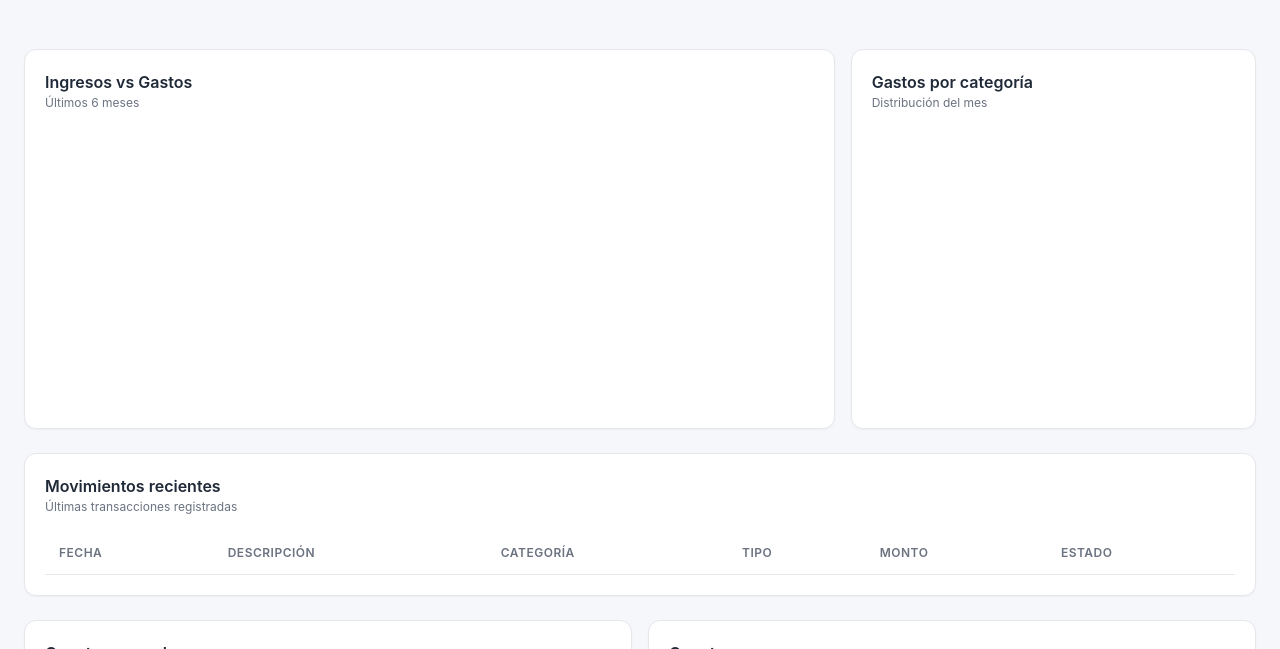
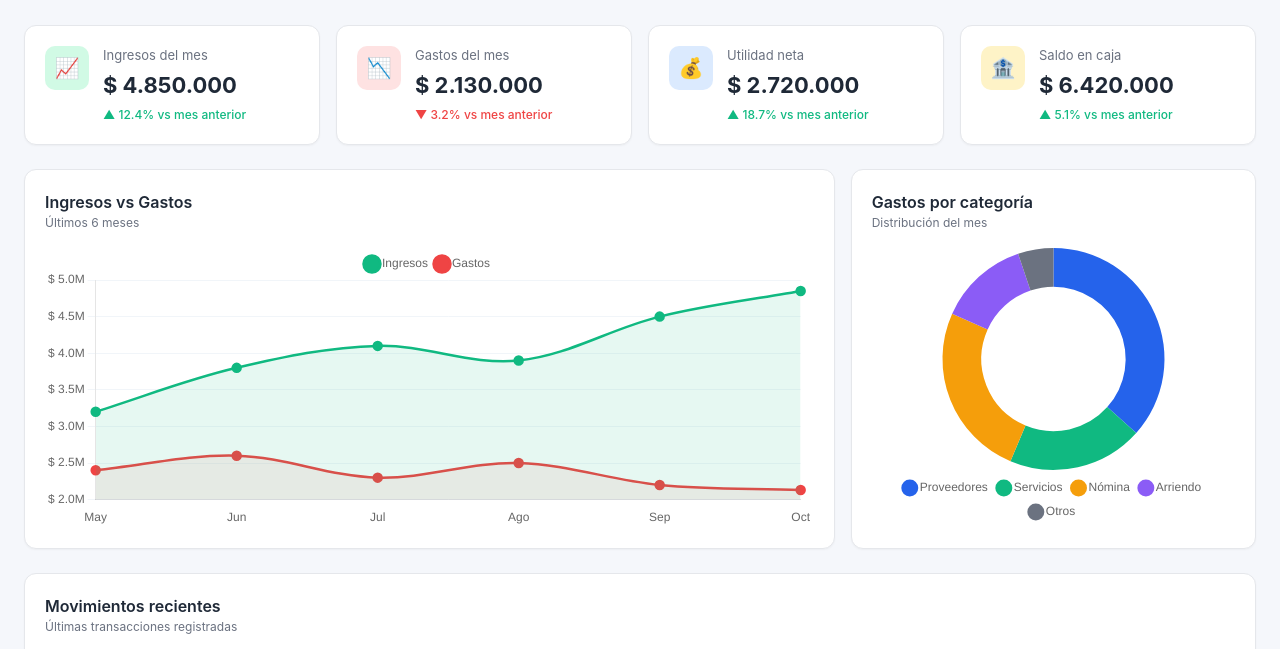
Before and after one commit to diegoamcamargo28-netizen/Dashboard, a plain HTML site: page index.html in a window 1280 px wide. Shown: the part 77-726 px from the top of the page. Drawn offline with nearby package versions, Linux system fonts and the light colour scheme; files that its build step writes are made by us from their sources.

Commit message:
Fix: Correct CSS and JS file paths

```diff
--- a/index.html
+++ b/index.html
@@ -8,8 +8,8 @@
   <!-- Chart.js vía CDN -->
   <script src="https://cdn.jsdelivr.net/npm/chart.js@4.4.1/dist/chart.umd.min.js"></script>
 
-  <!-- CSS local (ruta relativa) -->
-  <link rel="stylesheet" href="css/styles.css" />
+  <!-- CSS local (ruta corregida) -->
+  <link rel="stylesheet" href="styles.css" />
 </head>
 <body>
 
@@ -116,7 +116,7 @@
 
   </div>
 
-  <!-- JS local (ruta relativa) -->
-  <script src="js/main.js"></script>
+  <!-- JS local (ruta corregida) -->
+  <script src="main.js"></script>
 </body>
 </html>
```
